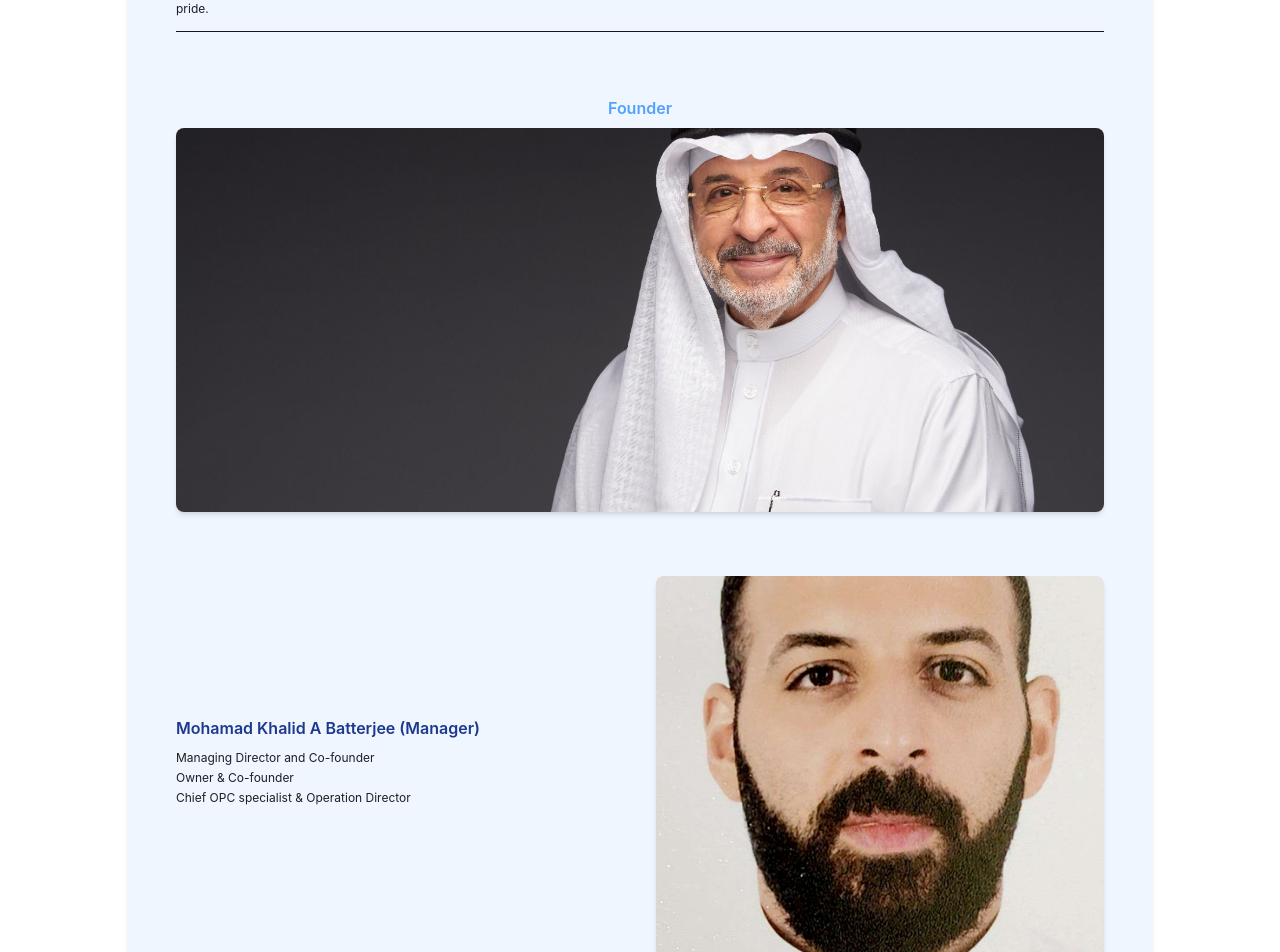
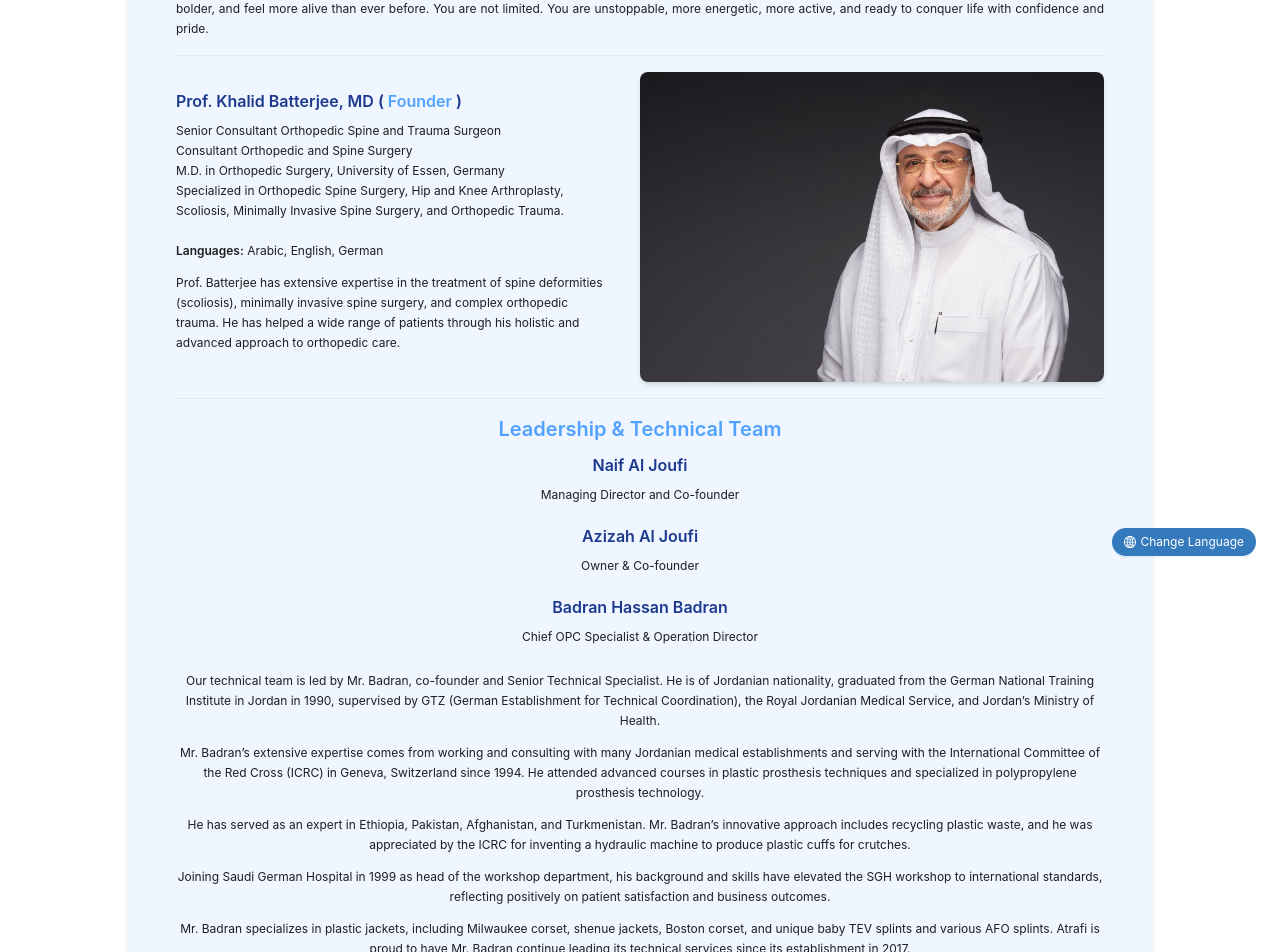
Before and after one commit to GowthamArya/atrafi-poc, a Next.js app: page /about in a window 1280 px wide. Shown: the part 220-1172 px from the top of the page. Built offline with nearby package versions, Linux system fonts and the light colour scheme; what @ant-design/nextjs-registry would draw is missing.

Commit message:
add language support...

```diff
--- a/app/about/page.tsx
+++ b/app/about/page.tsx
@@ -11,6 +11,7 @@ export default function AboutUs() {
       <Title level={2} className="!text-blue-400 mb-10 text-center font-semibold">
         About Us
       </Title>
+      <Divider className="my-16" />
 
       <Paragraph className="mb-10 text-gray-800 text-lg leading-relaxed text-justify">
         At Atrafi Medical Center, we believe every challenge can be turned into strength.
@@ -21,38 +22,101 @@ export default function AboutUs() {
 
 
 
-      <hr />
-
-      <section className="flex flex-col justify-start items-center my-16">
-        <Title level={4} className="!text-blue-400">
-          Founder
-        </Title>
+      <Divider className="my-16" />
+      <section className="flex flex-col md:flex-row items-center gap-8">
+        <div className="md:w-1/2">
+          <Title level={4} className="!text-blue-900 mb-3 font-semibold">
+            Prof. Khalid Batterjee, MD (
+            <span className="text-blue-400 px-1">
+              Founder
+            </span>)
+          </Title>
+          <Paragraph className="text-gray-700 text-lg leading-relaxed">
+            Senior Consultant Orthopedic Spine and Trauma Surgeon<br />
+            Consultant Orthopedic and Spine Surgery<br />
+            M.D. in Orthopedic Surgery, University of Essen, Germany<br />
+            Specialized in Orthopedic Spine Surgery, Hip and Knee Arthroplasty,<br />
+            Scoliosis, Minimally Invasive Spine Surgery, and Orthopedic Trauma.<br />
+            <br />
+            <strong>Languages:</strong> Arabic, English, German
+          </Paragraph>
+          <Paragraph className="text-gray-700 text-lg leading-relaxed">
+            Prof. Batterjee has extensive expertise in the treatment of spine deformities (scoliosis), minimally invasive spine surgery, and complex orthopedic trauma. He has helped a wide range of patients through his holistic and advanced approach to orthopedic care.
+          </Paragraph>
+        </div>
         <img
           src="/MohamadKhalidBatterjee.png"
-          alt="Mohamad Khalid Batterjee - Manager at Atrafi"
-          className="w-full rounded-lg shadow-md object-cover max-h-96"
+          alt="Prof. Khalid Batterjee, MD - Founder"
+          className="w-full md:w-1/2 rounded-lg shadow-md object-cover max-h-96"
           loading="lazy"
         />
       </section>
 
-      <section className="flex flex-col md:flex-row items-center gap-8 mb-16">
-        <div className="md:w-1/2">
+
+
+
+
+
+
+
+      <Divider className="my-16" />
+
+      <Title level={3} className="!text-blue-400 mb-8 text-center font-semibold">
+        Leadership & Technical Team
+      </Title>
+
+      <div className="text-center mb-10">
           <Title level={4} className="!text-blue-900 mb-3 font-semibold">
-            Mohamad Khalid A Batterjee (Manager)
+            Naif Al Joufi
           </Title>
           <Paragraph className="text-gray-700 text-lg leading-relaxed">
             Managing Director and Co-founder<br />
+          </Paragraph>
+
+          <Title level={4} className="!text-blue-900 mb-3 font-semibold mt-6">
+            Azizah Al Joufi
+          </Title>
+          <Paragraph className="text-gray-700 text-lg leading-relaxed">
             Owner & Co-founder<br />
-            Chief OPC specialist & Operation Director
           </Paragraph>
-        </div>
-        <img
-          src="/mkb.png"
-          alt="Mohamad Khalid A Batterjee - Manager"
-          className="w-full md:w-1/2 rounded-lg shadow-md object-cover max-h-96"
-          loading="lazy"
-        />
-      </section>
+
+          <Title level={4} className="!text-blue-900 mb-3 font-semibold mt-6">
+            Badran Hassan Badran
+          </Title>
+          <Paragraph className="text-gray-700 text-lg leading-relaxed">
+            Chief OPC Specialist & Operation Director
+          </Paragraph>
+
+          <Paragraph className="text-gray-700 text-lg leading-relaxed mt-6">
+            Our technical team is led by Mr. Badran, co-founder and Senior Technical Specialist. He is of Jordanian nationality, graduated from the German National Training Institute in Jordan in 1990, supervised by GTZ (German Establishment for Technical Coordination), the Royal Jordanian Medical Service, and Jordan’s Ministry of Health.
+          </Paragraph>
+          <Paragraph className="text-gray-700 text-lg leading-relaxed">
+            Mr. Badran’s extensive expertise comes from working and consulting with many Jordanian medical establishments and serving with the International Committee of the Red Cross (ICRC) in Geneva, Switzerland since 1994. He attended advanced courses in plastic prosthesis techniques and specialized in polypropylene prosthesis technology.
+          </Paragraph>
+          <Paragraph className="text-gray-700 text-lg leading-relaxed">
+            He has served as an expert in Ethiopia, Pakistan, Afghanistan, and Turkmenistan. Mr. Badran’s innovative approach includes recycling plastic waste, and he was appreciated by the ICRC for inventing a hydraulic machine to produce plastic cuffs for crutches.
+          </Paragraph>
+          <Paragraph className="text-gray-700 text-lg leading-relaxed">
+            Joining Saudi German Hospital in 1999 as head of the workshop department, his background and skills have elevated the SGH workshop to international standards, reflecting positively on patient satisfaction and business outcomes.
+          </Paragraph>
+          <Paragraph className="text-gray-700 text-lg leading-relaxed">
+            Mr. Badran specializes in plastic jackets, including Milwaukee corset, shenue jackets, Boston corset, and unique baby TEV splints and various AFO splints. Atrafi is proud to have Mr. Badran continue leading its technical services since its establishment in 2017.
+          </Paragraph>
+      </div>
+
+
+
+
+
+
+
+
+
+
+
+
+
+
 
 
       <Divider className="my-16" />
--- a/app/globals.css
+++ b/app/globals.css
@@ -23,4 +23,57 @@ body {
   background: var(--background);
   color: var(--foreground);
   font-family: Arial, Helvetica, sans-serif;
+  margin-top: 0 !important;
+  top: 0 !important;
+  position: static !important;
 }
+
+/* google translate banner */
+.goog-te-banner-frame.skiptranslate {
+  display: none !important;
+}
+
+body > .skiptranslate, .goog-logo-link, .gskiptranslate, .goog-te-gadget span, .goog-te-banner-frame, #goog-gt-tt, .goog-te-balloon-frame, div#goog-gt- {
+    display: none !important;
+    background-color: whitesmoke;
+}
+
+.goog-te-gadget:not(select) {
+  font-size: 0px;
+}
+
+.goog-text-highlight {
+  background: none !important;
+  box-shadow: none !important;
+}
+
+#google_translate_element select {
+    color: skyblue;
+    background-color: whitesmoke;
+    font-weight: bold;
+    min-width: 100px;
+}
+
+#google_translate_element {
+  background: whitesmoke !important;
+}
+
+#google_translate_element select:focus, #google_translate_element select:hover {
+    border: 0px !important;
+    outline: none !important;
+}
+
+#google_translate_element select .goog-te-combo{
+  border: 0px !important;
+}
+
+#google_translate_element select option:focus,
+#google_translate_element select option:hover {
+  border: 0px !important;
+  background-color: skyblue;
+  outline: none !important;
+}
+
+.goog-te-combo:first-of-type {
+  display: none !important;
+}
--- /dev/null
+++ b/app/language.tsx
@@ -0,0 +1,68 @@
+"use client"
+import React, { useEffect, useState } from "react";
+import { Button, FloatButton, Tooltip } from "antd";
+import { GlobalOutlined } from "@ant-design/icons";
+
+export default function GoogleTranslateFloatButton() {
+  const [showWidget, setShowWidget] = useState(false);
+
+  useEffect(() => {
+
+    const addScript = document.createElement("script");
+    addScript.id = "googleTranslateScript";
+    addScript.src = "//translate.google.com/translate_a/element.js?cb=googleTranslateElementInit";
+    addScript.async = true;
+
+    if (!document.getElementById("googleTranslateScript")) {
+        document.body.appendChild(addScript);
+    }
+
+    (window as any).googleTranslateElementInit = () => {
+      new (window as any).google.translate.TranslateElement(
+        {
+          pageLanguage: "en",
+          layout: (window as any).google.translate.TranslateElement.InlineLayout.VERTICAL,
+          autoDisplay: false,
+          includedLanguages:"en,hi,ar"
+        },
+        "google_translate_element"
+      );
+    };
+
+    return () => {
+      // Optionally cleanup (comment out to keep alive)
+      document.body.removeChild(addScript);
+      delete (window as any).googleTranslateElementInit;
+    };
+  }, []);
+
+  return (
+    <>
+        <Button
+            icon={<GlobalOutlined />}
+            type="primary"
+            shape="round"
+            className="notranslate"
+            onClick={() => setShowWidget(!showWidget)}
+            style={{ position: "fixed", right: 24, bottom: 24, zIndex: 10001 }}
+            >
+            Change Language
+        </Button>
+
+        <div
+            id="google_translate_element"
+            style={{
+            display: showWidget ? "block" : "none",
+            position: "fixed",
+            bottom: 80,
+            right: 24,
+            zIndex: 10000,
+            background: "#000",
+            padding: 8,
+            borderRadius: 4,
+            boxShadow: "0 2px 8px rgba(0,0,0,0.15)"
+            }}
+        ></div>
+    </>
+  );
+}
--- a/app/layout.tsx
+++ b/app/layout.tsx
@@ -3,11 +3,13 @@ import { Geist, Geist_Mono } from "next/font/google";
 import { AntdRegistry } from '@ant-design/nextjs-registry';
 import '@ant-design/v5-patch-for-react-19';
 import "./globals.css";
-
+import { FloatButton } from 'antd';
 import { ConfigProvider, theme } from 'antd';
 import Header from "./components/Header";
 import Footer from "./components/Footer";
 import { WishlistCartProvider } from "./context/WishlistCartContext";
+import LangFloatSwitch from "./language";
+import GoogleTranslateFloatButton from "./language";
 
 export const dynamic = "force-dynamic";
 
@@ -38,7 +40,7 @@ export default function RootLayout({
               theme={{
                 algorithm: theme.compactAlgorithm,
                 token: {
-                  colorPrimary: '#77BEF0',
+                  colorPrimary: '#357ABD',
                   colorLink: '#000',
                   colorLinkHover: '#000',
                   colorLinkActive: 'blue'
@@ -47,6 +49,7 @@ export default function RootLayout({
             >
                 <Header />
                 {children}
+                <GoogleTranslateFloatButton />
                 <Footer />
             </ConfigProvider>
           </AntdRegistry>
--- a/app/products/page.tsx
+++ b/app/products/page.tsx
@@ -1,6 +1,6 @@
 "use client";
 import React, { useState } from "react";
-import { Input, Select, Card, Button, Checkbox, Space } from "antd";
+import { Input, Select, Card, Button, Space } from "antd";
 import { HeartOutlined, HeartFilled, ShoppingCartOutlined, ShoppingFilled, FilterOutlined } from "@ant-design/icons";
 import { useWishlistCart } from "../context/WishlistCartContext";
 import { useRouter, useSearchParams } from "next/navigation";
```
Lines whose indentation alone changed are shown as unchanged.
